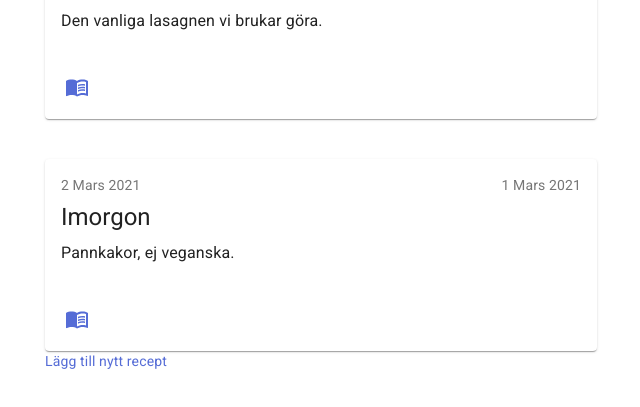
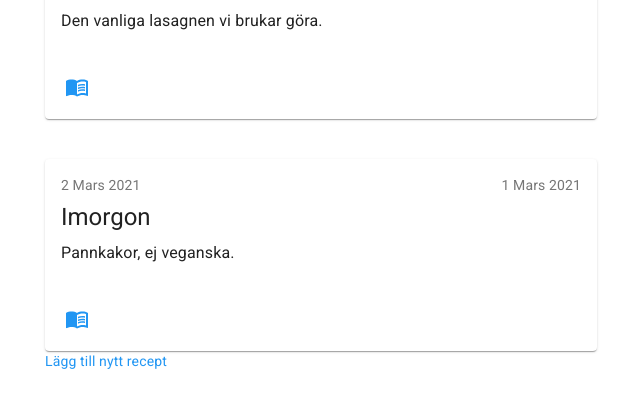
Before and after one commit to helit/mat, a Next.js app: page / in a window 1280 px wide. Shown: the part 159-566 px from the top of the page, without its empty margins (319-959 px from the left). Built offline with nearby package versions, Linux system fonts and the light colour scheme.

Commit message:
Update theme colors

```diff
--- a/src/theme.js
+++ b/src/theme.js
@@ -5,13 +5,22 @@ import { red } from '@material-ui/core/colors';
 const theme = createMuiTheme({
   palette: {
     primary: {
-      main: '#556cd6',
+      main: '#2196f3',
     },
     secondary: {
-      main: '#19857b',
+      main: '#f44336',
     },
     error: {
-      main: red.A400,
+      main: '#f44336',
+    },
+    success: {
+      main: '#4caf50',
+    },
+    warning: {
+      main: '#ff9800',
+    },
+    info: {
+      main: '#f44336',
     },
     background: {
       default: '#fff',
```
